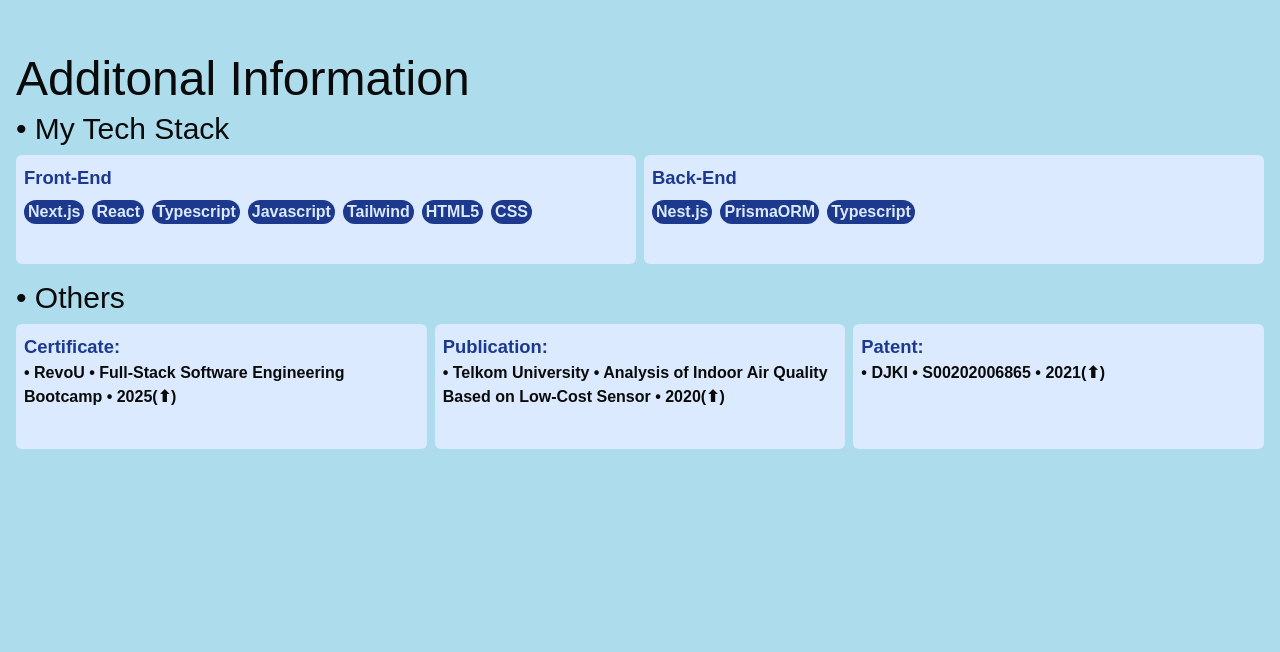
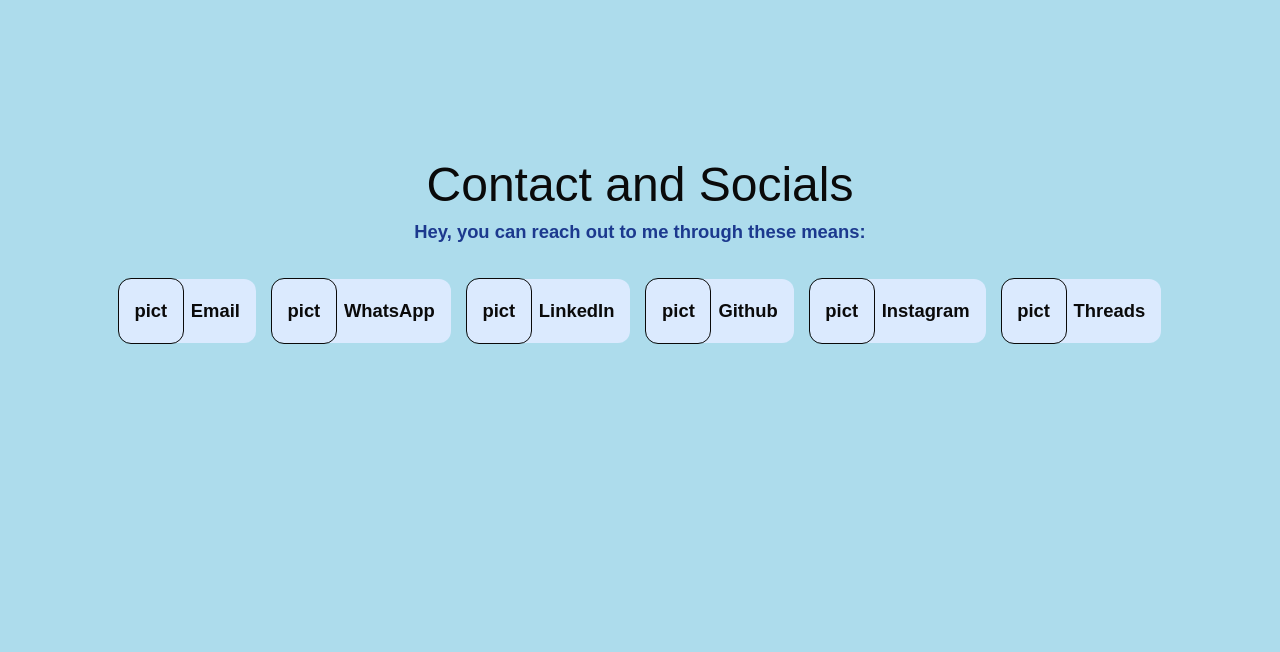
Before and after one commit to kebejoan/bejo-porto, a Next.js app: page / in a window 1280 px wide. Shown: the part 148-800 px from the top of the page. Built offline with nearby package versions, Linux system fonts and the light colour scheme; a web font is replaced by a local one.

Commit message:
feat: finish layout and partil content for contact section

```diff
--- /dev/null
+++ b/app/components/6_ContactSocials.tsx
@@ -0,0 +1,80 @@
+export default function ContactSocials() {
+	return (
+		<div className="w-full flex flex-col items-center px-4">
+			<h2 className="text-3xl md:text-4xl lg:text-5xl font-pixel mb-2">
+				Contact and Socials
+			</h2>
+			<p className="font-bold mb-8 text-wrap text-center text-bgblueflip">
+				Hey, you can reach out to me through these means:
+			</p>
+			<div className="w-full flex flex-row flex-wrap gap-4 leading-none justify-center font-bold">
+				{/* This definitely can be a component */}
+				<a
+					href="mailto:jmailed.joe@gmail.com"
+					className="bg-bgblue w-fit rounded-xl hover:bg-bgblueflip hover:text-bgblue cursor-pointer flex flex-row items-center justify-between gap-2 pr-4"
+				>
+					<div className="w-[3rem] h-[3rem] md:w-[3.6rem] md:h-[3.6rem] lg:w-[4rem] lg:h-[4rem] outline-1 rounded-xl content-center text-center">
+						pict
+					</div>
+					<p>Email</p>
+				</a>
+				<a
+					href="https://wa.me/628561511419"
+					target="_blank"
+					className="bg-bgblue w-fit rounded-xl hover:bg-bgblueflip hover:text-bgblue cursor-pointer flex flex-row items-center justify-between gap-2 pr-4"
+				>
+					<div className="w-[3rem] h-[3rem] md:w-[3.6rem] md:h-[3.6rem] lg:w-[4rem] lg:h-[4rem] outline-1 rounded-xl content-center text-center">
+						pict
+					</div>
+					<p>WhatsApp</p>
+				</a>
+				{/* <div className="bg-bgblue w-fit rounded-xl hover:bg-bgblueflip hover:text-bgblue cursor-pointer flex flex-row items-center justify-between gap-2 pr-4">
+					<div className="w-[3rem] h-[3rem] md:w-[3.6rem] md:h-[3.6rem] lg:w-[4rem] lg:h-[4rem] outline-1 rounded-xl content-center text-center">
+						pict
+					</div>
+					<p>Facebook</p>
+				</div> */}
+				<a
+					href="https://www.linkedin.com/in/faishal-bejo/"
+					target="_blank"
+					className="bg-bgblue w-fit rounded-xl hover:bg-bgblueflip hover:text-bgblue cursor-pointer flex flex-row items-center justify-between gap-2 pr-4"
+				>
+					<div className="w-[3rem] h-[3rem] md:w-[3.6rem] md:h-[3.6rem] lg:w-[4rem] lg:h-[4rem] outline-1 rounded-xl content-center text-center">
+						pict
+					</div>
+					<p>LinkedIn</p>
+				</a>
+				<a
+					href="https://github.com/kebejoan"
+					target="_blank"
+					className="bg-bgblue w-fit rounded-xl hover:bg-bgblueflip hover:text-bgblue cursor-pointer flex flex-row items-center justify-between gap-2 pr-4"
+				>
+					<div className="w-[3rem] h-[3rem] md:w-[3.6rem] md:h-[3.6rem] lg:w-[4rem] lg:h-[4rem] outline-1 rounded-xl content-center text-center">
+						pict
+					</div>
+					<p>Github</p>
+				</a>
+				<a
+					href="https://www.instagram.com/kebejoan/"
+					target="_blank"
+					className="bg-bgblue w-fit rounded-xl hover:bg-bgblueflip hover:text-bgblue cursor-pointer flex flex-row items-center justify-between gap-2 pr-4"
+				>
+					<div className="w-[3rem] h-[3rem] md:w-[3.6rem] md:h-[3.6rem] lg:w-[4rem] lg:h-[4rem] outline-1 rounded-xl content-center text-center">
+						pict
+					</div>
+					<p>Instagram</p>
+				</a>
+				<a
+					href="https://threads.com/@kebejoan"
+					target="_blank"
+					className="bg-bgblue w-fit rounded-xl hover:bg-bgblueflip hover:text-bgblue cursor-pointer flex flex-row items-center justify-between gap-2 pr-4"
+				>
+					<div className="w-[3rem] h-[3rem] md:w-[3.6rem] md:h-[3.6rem] lg:w-[4rem] lg:h-[4rem] outline-1 rounded-xl content-center text-center">
+						pict
+					</div>
+					<p>Threads</p>
+				</a>
+			</div>
+		</div>
+	);
+}
--- a/app/components/SkyContent.tsx
+++ b/app/components/SkyContent.tsx
@@ -3,12 +3,16 @@
 import WorkExperience from "./3_WorkExperience";
 import ProjectExperience from "./4_ProjectExperience";
 import AdditionalInfo from "./5_AdditionalInfo";
+import ContactSocials from "./6_ContactSocials";
 
 export default function SkyContent() {
 	return (
 		<div className="w-full flex flex-col items-center">
 			{/* Mobile */}
 			<div className="flex lg:hidden flex-col items-center justify-center w-full">
+				<div className="flex items-center w-full h-screen">
+					<ContactSocials />
+				</div>
 				<div className="flex items-center w-full h-screen">
 					<AdditionalInfo />
 				</div>
@@ -28,6 +32,9 @@
 			{/* Desktop */}
 			<div className="hidden lg:flex flex-col items-center justify-center w-full gap-2">
 				<div className="flex items-center w-[1024] h-screen">
+					<ContactSocials />
+				</div>
+				<div className="flex items-center w-[1024] h-screen">
 					<AdditionalInfo />
 				</div>
 				<div className="flex items-center w-[1024] h-screen">
```
